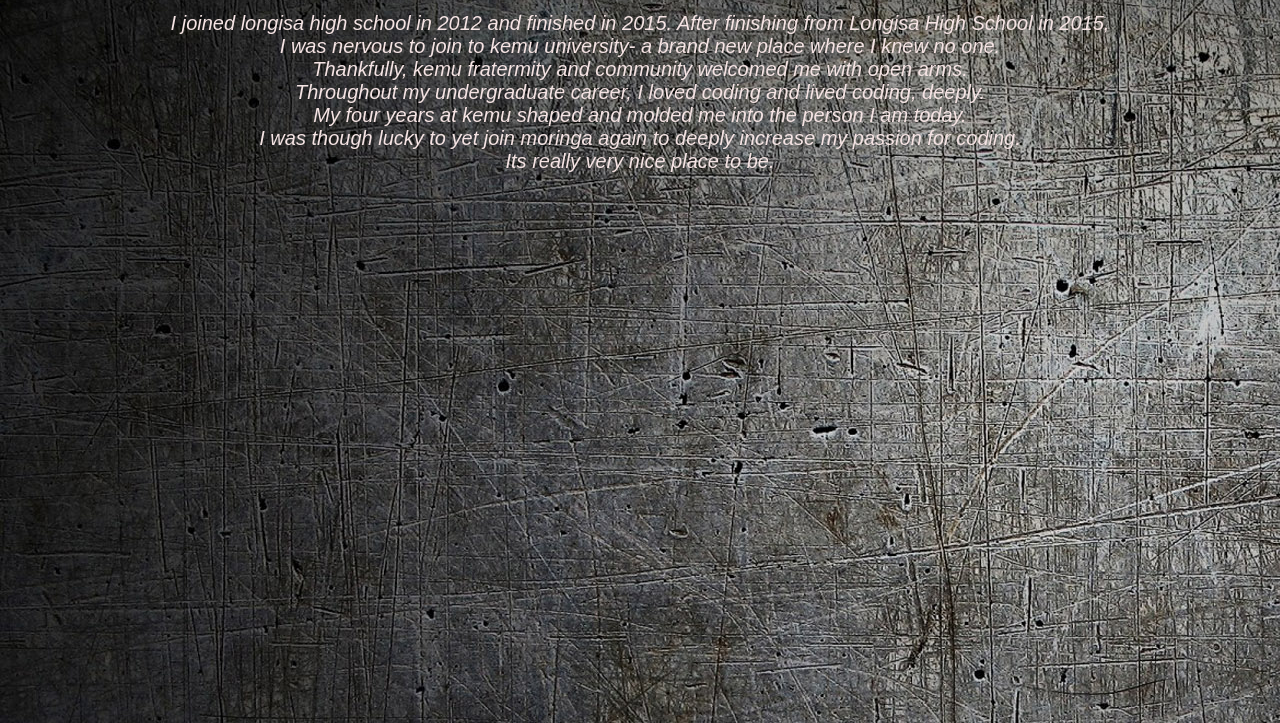
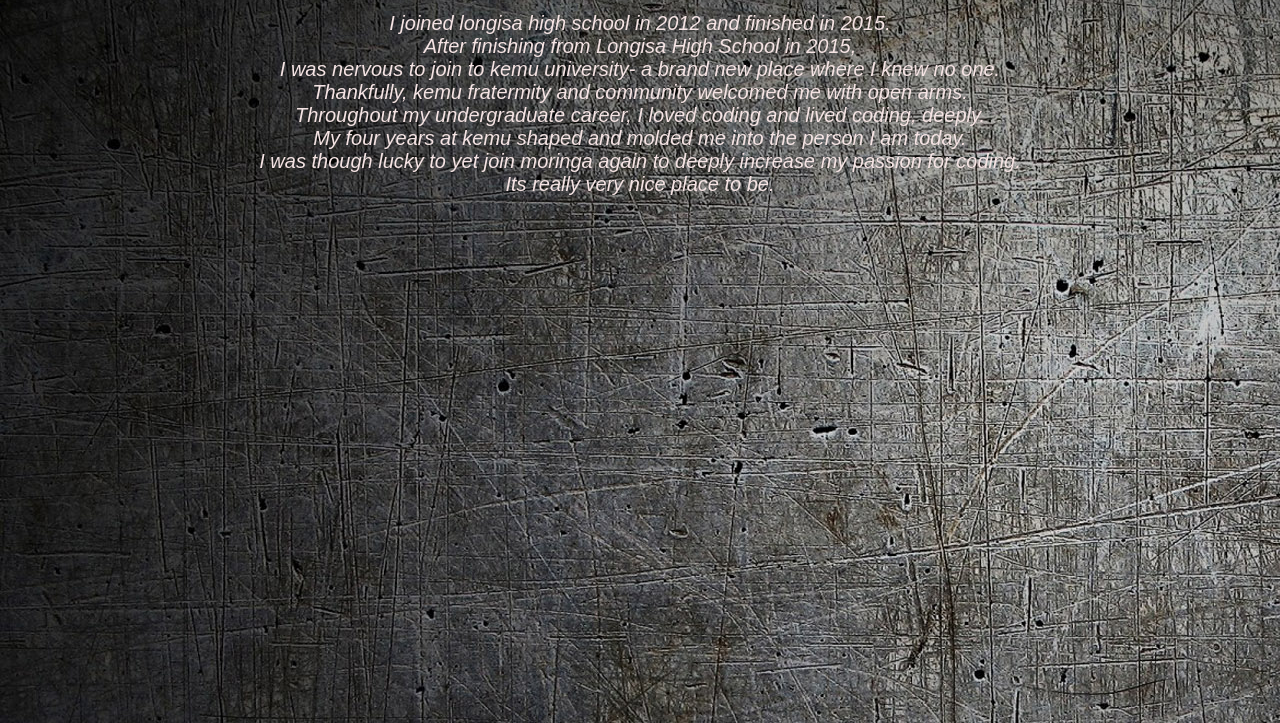
Before and after one commit to kipnget/portfolio-landing-page, a plain HTML site: page items/about.html in a window 1280 px wide. Shown: the part 77-800 px from the top of the page. Drawn offline with Linux system fonts and the light colour scheme.

```diff
--- a/items/about.html
+++ b/items/about.html
@@ -12,7 +12,7 @@
     <h1>about me</h1>
     <div class="para">
     <p>
-            I joined longisa high school in 2012 and finished in 2015. After finishing from Longisa High School in 2015,<br> I was nervous to join to kemu university- a brand new place where I knew no one. <br>Thankfully, kemu fratermity and community welcomed me with open arms.<br> Throughout my undergraduate career, I loved coding and lived coding, deeply. <br>My four years at kemu shaped and molded me into the person I am today. <br>I was though lucky to
+            I joined longisa high school in 2012 and finished in 2015. <br>After finishing from Longisa High School in 2015,<br> I was nervous to join to kemu university- a brand new place where I knew no one. <br>Thankfully, kemu fratermity and community welcomed me with open arms.<br> Throughout my undergraduate career, I loved coding and lived coding, deeply. <br>My four years at kemu shaped and molded me into the person I am today. <br>I was though lucky to
             yet join moringa again to deeply increase my passion for coding.<br> Its really  very nice place to be.
             </p>
         </div>
```
